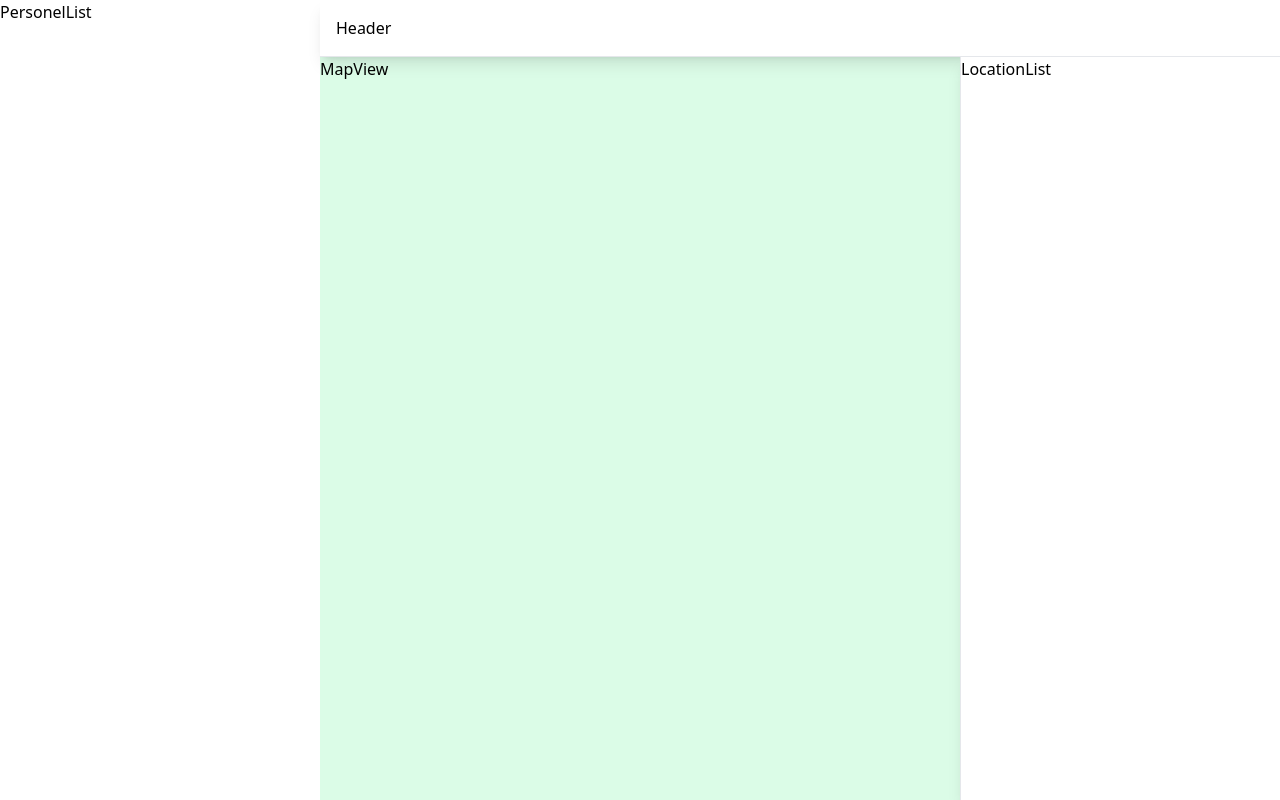
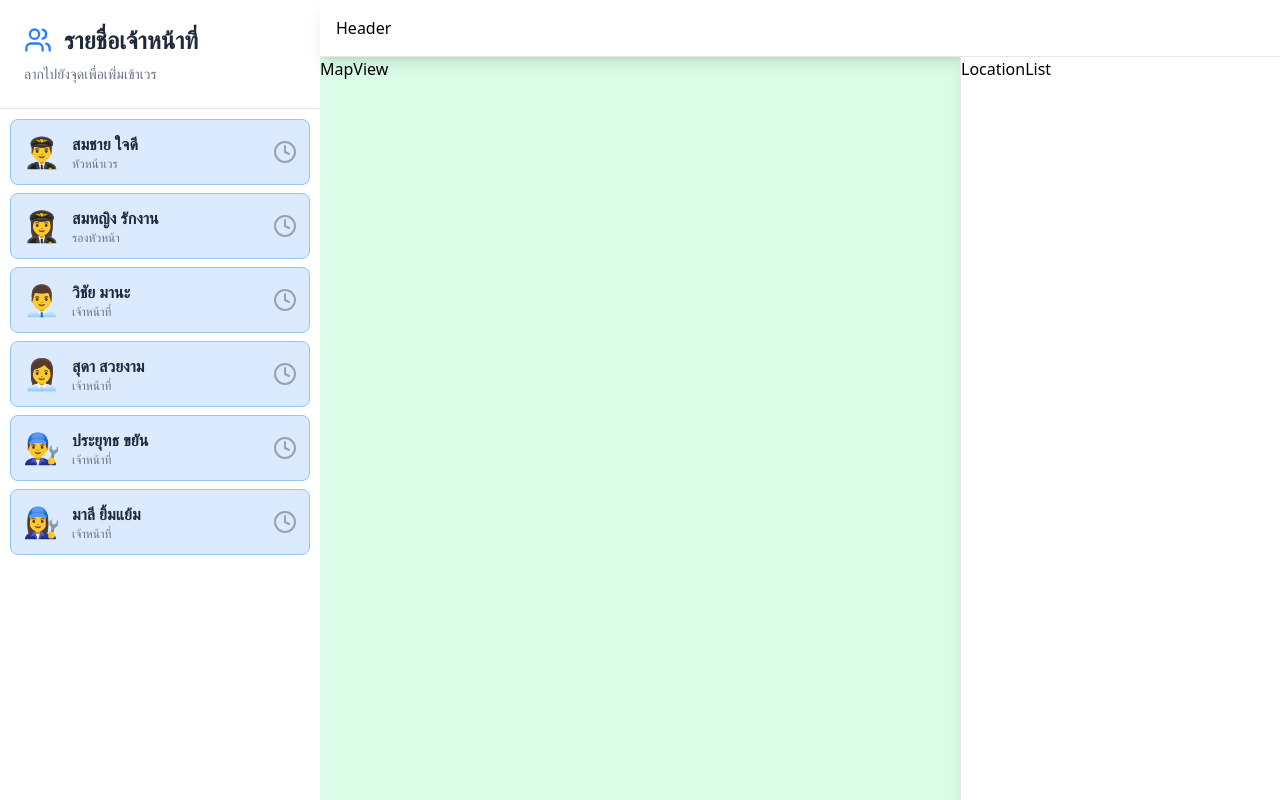
Before and after one commit to Chidsanupong27/Shift-management-system, a React (Vite) app: page / in a window 1280 px wide. Built offline with nearby package versions, Linux system fonts and the light colour scheme; data requests are answered from the project's data file.

Commit message:
แต่ง personnelList commopent

```diff
--- a/package.json
+++ b/package.json
@@ -14,6 +14,7 @@
     "@tailwindcss/vite": "^4.1.16",
     "axios": "^1.13.0",
     "json-server": "^1.0.0-beta.3",
+    "lucide-react": "^0.548.0",
     "react": "^19.1.1",
     "react-dom": "^19.1.1",
     "tailwindcss": "^4.1.16",
--- a/src/components/people/PersonelList.jsx
+++ b/src/components/people/PersonelList.jsx
@@ -1,18 +1,57 @@
 import React from "react";
 import useDutyStore from "../../store/useDutyStore";
+import { Users, Clock } from "lucide-react";
 
 const PersonelList = () => {
-//zustand
+  //zustand
 
-//Fetching everything
-// const kaika = useDutyStore()
-// console.log(kaika)
+  //Fetching everything
+  // const kaika = useDutyStore()
+  // console.log(kaika)
 
-//fecth Selected
-const personnel = useDutyStore((state) =>state.personnel)
-console.log(personnel)
+  //fecth Selected
+  const personnel = useDutyStore((state) => state.personnel);
+  console.log(personnel);
 
-  return <div className="w-80 bg-white overflow-y-auto">PersonelList</div>;
+  return (
+    //อันนี้คือหัว header
+    <div className="w-80 bg-white overflow-y-auto">
+      <div className="p-6 border-b border-gray-200">
+        <div className="flex items-center gap-3 mb-2">
+          <Users className="text-blue-500" size={28} />
+          <h2 className="text-2xl font-bold text-gray-800">
+            รายชื่อเจ้าหน้าที่
+          </h2>
+        </div>
+        <p className="text-sm text-gray-500">ลากไปยังจุดเพื่อเพิ่่มเข้าเวร</p>
+      </div>
+
+
+
+      <div className="p-2.5 space-y-2">
+        {personnel.map((item) => {
+          return (
+            <div key={item.id}
+              className="flex items-center gap-3 p-3
+          bg-blue-100 border border-blue-300 rounded-lg
+          cursor-move hover:shadow-md hover:scale-104"
+            >
+              <div className="text-3xl">{item.avatar}</div>
+
+              <div className="flex-1">
+                <div className="font-semibold text-gray-800">{item.name}</div>
+                <div className="text-xs text-gray-500">{item.position}</div>
+              </div>
+
+              <div className="text-gray-400">
+                <Clock />
+              </div>
+            </div>
+          );
+        })}
+      </div>
+    </div>
+  );
 };
 
 export default PersonelList;
```
Also changed, not shown: 1 other file (tests, documents, lock files or other folders).
